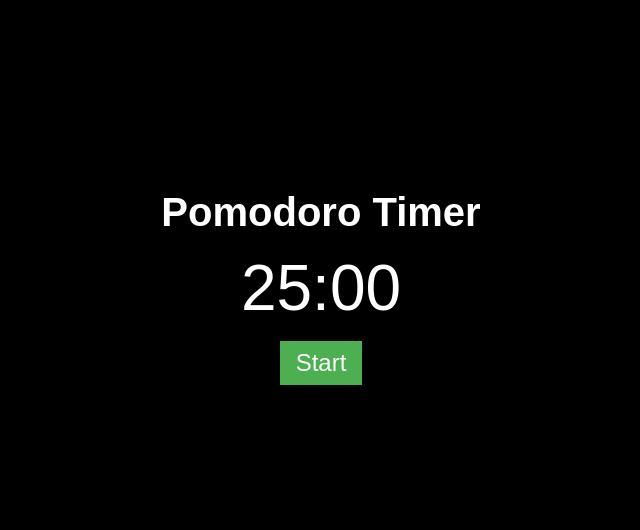
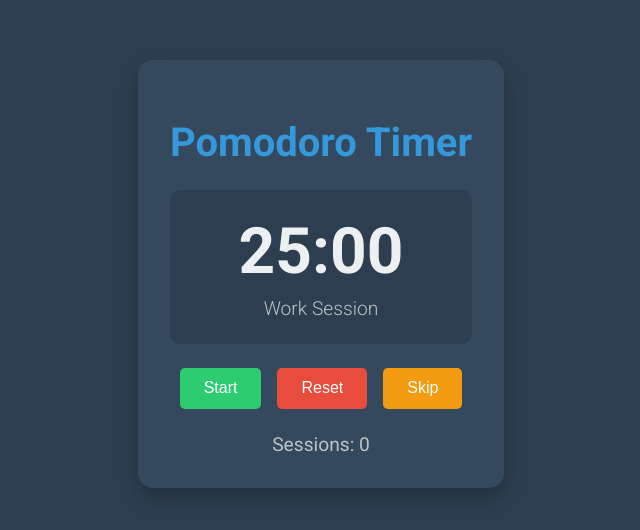
Before and after one commit to violetviolinist/pomodoro, a website: page public/index.html in a window 1280 px wide. Shown: the part 126-656 px from the top of the page, without its empty margins (319-959 px from the left). Drawn offline with nearby package versions, Linux system fonts and the light colour scheme.

Commit message:
add fully functional pomodoro timer

```diff
--- a/public/index.html
+++ b/public/index.html
@@ -4,13 +4,22 @@
     <meta charset="UTF-8">
     <meta name="viewport" content="width=device-width, initial-scale=1.0">
     <title>Pomodoro Timer</title>
+    <link href="https://fonts.googleapis.com/css2?family=Roboto:wght@300;400;700&display=swap" rel="stylesheet">
     <link rel="stylesheet" href="styles.css">
 </head>
 <body>
     <div class="container">
         <h1>Pomodoro Timer</h1>
-        <div id="timer">25:00</div>
-        <button id="toggleBtn">Start</button>
+        <div class="timer-container">
+            <div id="timer">25:00</div>
+            <div id="status">Work Session</div>
+        </div>
+        <div class="button-container">
+            <button id="toggleBtn">Start</button>
+            <button id="resetBtn">Reset</button>
+            <button id="fastForwardBtn">Skip</button>
+        </div>
+        <div id="sessionCount">Sessions: 0</div>
     </div>
     <script src="https://code.jquery.com/jquery-3.6.0.min.js"></script>
     <script src="script.js"></script>
--- a/public/script.js
+++ b/public/script.js
@@ -1,14 +1,34 @@
 $(document).ready(function() {
   const timerDisplay = $('#timer');
+  const statusDisplay = $('#status');
   const toggleBtn = $('#toggleBtn');
-    let timeLeft = 25 * 60; // 25 minutes in seconds
+  const resetBtn = $('#resetBtn');
+  const fastForwardBtn = $('#fastForwardBtn');
+  const sessionCountDisplay = $('#sessionCount');
+
+  const WORK_TIME = 25 * 60;
+  const SHORT_BREAK_TIME = 5 * 60;
+  const LONG_BREAK_TIME = 15 * 60;
+  const SESSIONS_BEFORE_LONG_BREAK = 4;
+
+  let timeLeft = WORK_TIME;
   let timerInterval;
   let isRunning = false;
+  let isWorkSession = true;
+  let sessionCount = 0;
 
   function updateDisplay() {
       const minutes = Math.floor(timeLeft / 60);
       const seconds = timeLeft % 60;
       timerDisplay.text(`${minutes.toString().padStart(2, '0')}:${seconds.toString().padStart(2, '0')}`);
+  }
+
+  function updateStatus() {
+      if (isWorkSession) {
+          statusDisplay.text('Work Session');
+      } else {
+          statusDisplay.text(sessionCount % SESSIONS_BEFORE_LONG_BREAK === 0 ? 'Long Break' : 'Short Break');
+      }
   }
 
   function startTimer() {
@@ -17,9 +37,7 @@ $(document).ready(function() {
               timeLeft--;
               updateDisplay();
           } else {
-                clearInterval(timerInterval);
-                alert('Pomodoro session completed!');
-                resetTimer();
+              completeSession();
           }
       }, 1000);
   }
@@ -28,11 +46,39 @@ $(document).ready(function() {
       clearInterval(timerInterval);
   }
 
-    function resetTimer() {
-        timeLeft = 25 * 60;
+  function completeSession() {
+      clearInterval(timerInterval);
+      if (isWorkSession) {
+          sessionCount++;
+          sessionCountDisplay.text(`Sessions: ${sessionCount}`);
+          isWorkSession = false;
+          if (sessionCount % SESSIONS_BEFORE_LONG_BREAK === 0) {
+              timeLeft = LONG_BREAK_TIME;
+          } else {
+              timeLeft = SHORT_BREAK_TIME;
+          }
+      } else {
+          isWorkSession = true;
+          timeLeft = WORK_TIME;
+      }
+      updateStatus();
       updateDisplay();
       isRunning = false;
       toggleBtn.text('Start');
+  }
+
+  function resetTimer() {
+      if (confirm("Are you sure you want to reset the timer?")) {
+          stopTimer();
+          isWorkSession = true;
+          sessionCount = 0;
+          timeLeft = WORK_TIME;
+          isRunning = false;
+          toggleBtn.text('Start');
+          updateStatus();
+          updateDisplay();
+          sessionCountDisplay.text('Sessions: 0');
+      }
   }
 
   toggleBtn.on('click', function() {
@@ -46,5 +92,15 @@ $(document).ready(function() {
       isRunning = !isRunning;
   });
 
+  resetBtn.on('click', resetTimer);
+
+  fastForwardBtn.on('click', function() {
+      if (isRunning) {
+          stopTimer();
+      }
+      completeSession();
+  });
+
+  updateStatus();
   updateDisplay();
 });
--- a/public/styles.css
+++ b/public/styles.css
@@ -1,7 +1,7 @@
 body {
-    font-family: Arial, sans-serif;
-    background-color: #000;
-    color: #fff;
+  font-family: 'Roboto', sans-serif;
+  background-color: #2c3e50;
+  color: #ecf0f1;
   display: flex;
   justify-content: center;
   align-items: center;
@@ -10,28 +10,90 @@ body {
 }
 
 .container {
+  background-color: #34495e;
+  border-radius: 15px;
+  padding: 2rem;
+  box-shadow: 0 10px 20px rgba(0, 0, 0, 0.2);
   text-align: center;
 }
 
 h1 {
   font-size: 2.5rem;
-    margin-bottom: 1rem;
+  margin-bottom: 1.5rem;
+  color: #3498db;
+}
+
+.timer-container {
+  background-color: #2c3e50;
+  border-radius: 10px;
+  padding: 1.5rem;
+  margin-bottom: 1.5rem;
 }
 
 #timer {
   font-size: 4rem;
-    margin-bottom: 1rem;
+  font-weight: 700;
+  margin-bottom: 0.5rem;
+}
+
+#status {
+  font-size: 1.2rem;
+  font-weight: 300;
+  color: #bdc3c7;
+}
+
+.button-container {
+  display: flex;
+  justify-content: center;
+  gap: 1rem;
+  margin-bottom: 1.5rem;
+}
+
+button {
+  font-size: 1rem;
+  padding: 0.7rem 1.5rem;
+  border: none;
+  border-radius: 5px;
+  cursor: pointer;
+  transition: background-color 0.3s, transform 0.1s;
+}
+
+button:hover {
+  transform: translateY(-2px);
+}
+
+button:active {
+  transform: translateY(0);
 }
 
 #toggleBtn {
-    font-size: 1.5rem;
-    padding: 0.5rem 1rem;
-    background-color: #4CAF50;
+  background-color: #2ecc71;
   color: white;
-    border: none;
-    cursor: pointer;
 }
 
 #toggleBtn:hover {
-    background-color: #45a049;
+  background-color: #27ae60;
 }
+
+#resetBtn {
+  background-color: #e74c3c;
+  color: white;
+}
+
+#resetBtn:hover {
+  background-color: #c0392b;
+}
+
+#fastForwardBtn {
+  background-color: #f39c12;
+  color: white;
+}
+
+#fastForwardBtn:hover {
+  background-color: #d35400;
+}
+
+#sessionCount {
+  font-size: 1.2rem;
+  color: #bdc3c7;
+}
--- a/server.js
+++ b/server.js
@@ -2,7 +2,7 @@ const express = require('express');
 const path = require('path');
 
 const app = express();
-const PORT = process.env.PORT || 8550;
+const PORT = process.env.PORT || 3001;
 
 // Serve static files from the 'public' directory
 app.use(express.static(path.join(__dirname, 'public')));
```
Lines whose indentation alone changed are shown as unchanged.
